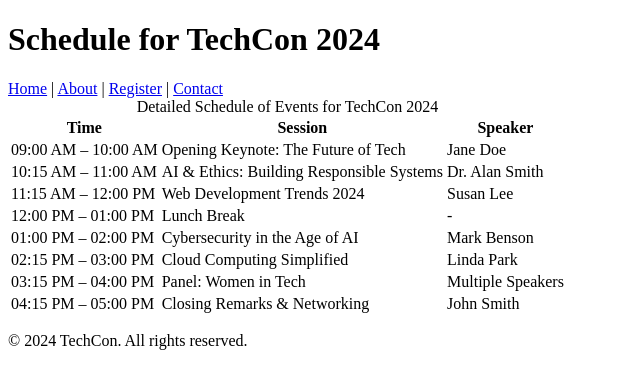
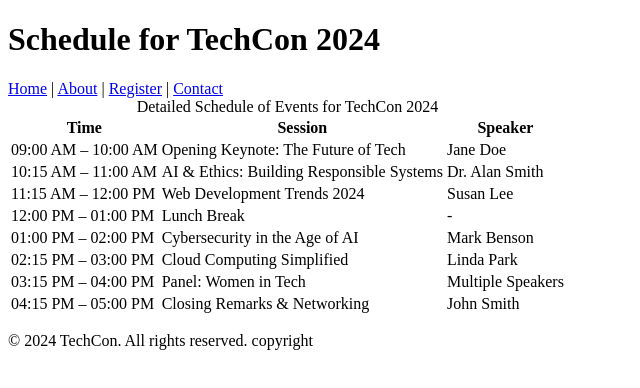
Before and after one commit to Happiness549/TechCon_HTML, a plain HTML site: page techcon_website/schedule.html in a window 1280 px wide. Shown: the full height of the page, 0-640 px from the left. Drawn offline with Linux system fonts and the light colour scheme.

Commit message:
add copyright

```diff
--- a/techcon_website/schedule.html
+++ b/techcon_website/schedule.html
@@ -74,7 +74,7 @@
   </main>
 
     <footer>
-        <p>&copy; 2024 TechCon. All rights reserved.</p>
+        <p>&copy; 2024 TechCon. All rights reserved. copyright</p>
     </footer>
 
 
```
